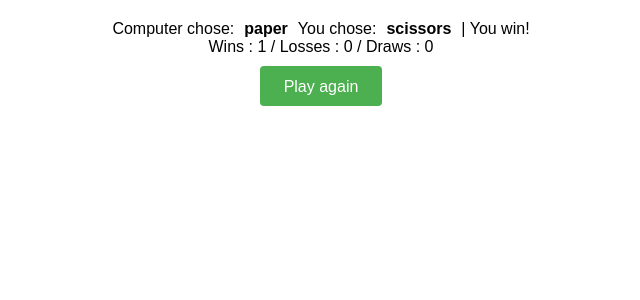
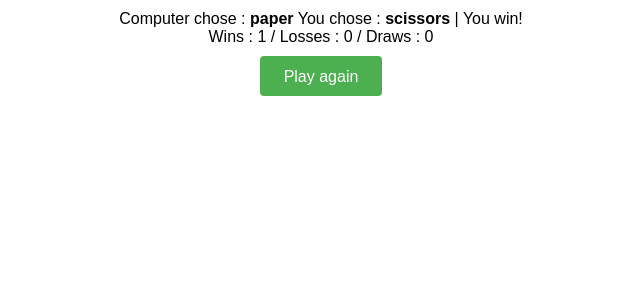
Before and after one commit to JavaGalaxy/rock-paper-scissors, a React (Create React App) app: page / in a window 1280 px wide. Both pictures are taken after a click on the button "✂️". Shown: the top 300 px of the page, without its empty margins (319-959 px from the left). Built offline with nearby package versions, Linux system fonts and the light colour scheme.

Commit message:
space issues

```diff
--- a/src/App.css
+++ b/src/App.css
@@ -11,7 +11,6 @@
 
 .container {
   display: flex;
-  gap: 10px;
   justify-content: center;
   margin-top: 10px;
 }
--- a/src/App.tsx
+++ b/src/App.tsx
@@ -73,10 +73,11 @@ function App() {
     <div className="App">
       {playersMove ? (
         <>
-          <div className="container">
-            Computer chose: <b>{computerMove}</b> You chose: <b>{playersMove}</b> | {result}
+          <div>
+            Computer chose : <strong>{computerMove}</strong> You chose :{' '}
+            <strong>{playersMove}</strong> | {result}
           </div>
-          <div className="">
+          <div>
             Wins : {wins} / Losses : {losses} / Draws : {draws}
           </div>
           <div className="container">
```
